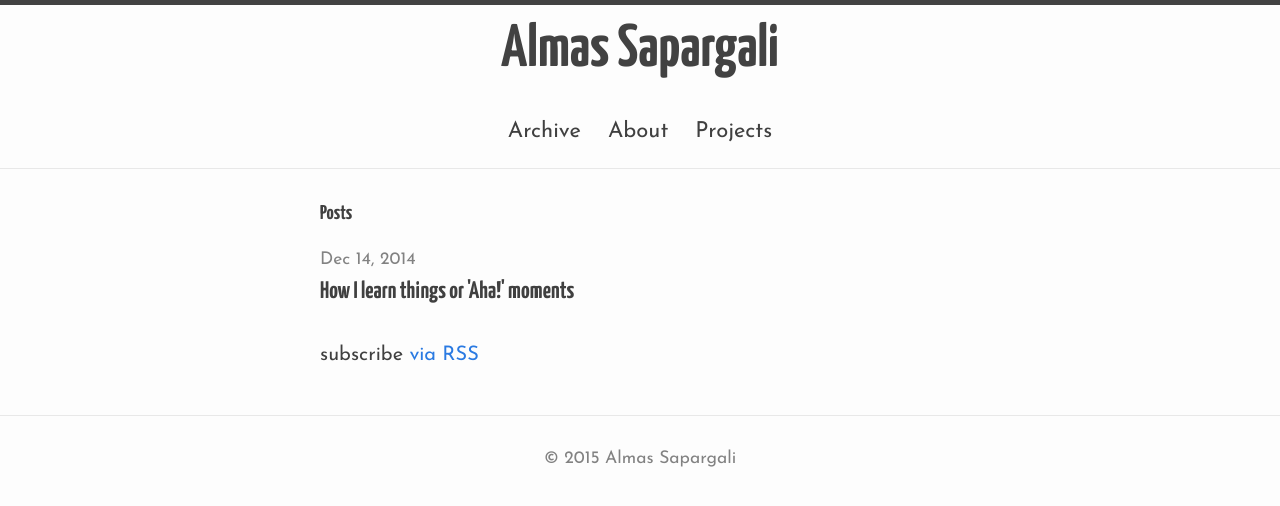
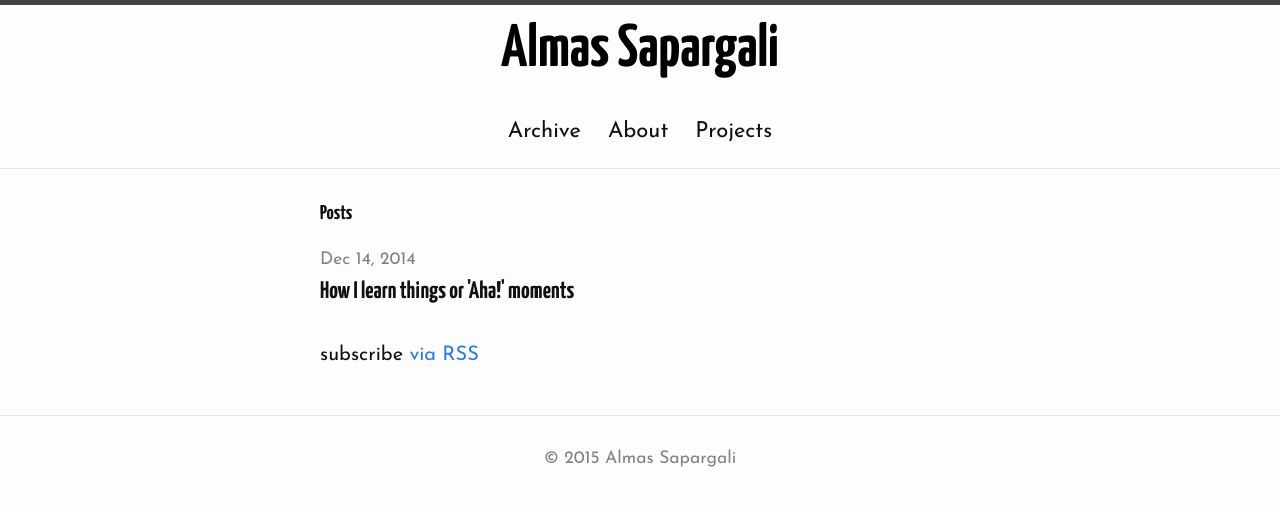
Before and after one commit to almassapargali/almassapargali.github.io, a Jekyll site: the page built from index.html, in a window 1280 px wide. Shown: the top 506 px of the page. Built offline with Jekyll 4.4.1, drawn with Linux system fonts in a browser that asks for light colours.

Commit message:
black text

```diff
--- a/_sass/_layout.scss
+++ b/_sass/_layout.scss
@@ -12,7 +12,7 @@
 
         &,
         &:visited {
-            color: $grey-color-dark;
+            color: $site-title-color;
         }
         &:hover {
             text-decoration: none;
--- a/css/main.scss
+++ b/css/main.scss
@@ -16,8 +16,9 @@ $base-line-height: 1.5;
 
 $spacing-unit:     30px;
 
-$text-color:       #404040;
+$text-color:       #111;
 $background-color: #fdfdfd;
+$site-title-color: #000;
 $brand-color:      #2a7ae2;
 
 $grey-color:       #828282;
@@ -45,12 +46,10 @@ $on-laptop:        800px;
     }
 }
 
-
-
 // Import partials from `sass_dir` (defaults to `_sass`)
 @import
-        "base",
-        "layout",
-        "syntax-highlighting",
-        "projects"
+  "base",
+  "layout",
+  "syntax-highlighting",
+  "projects"
 ;
```
